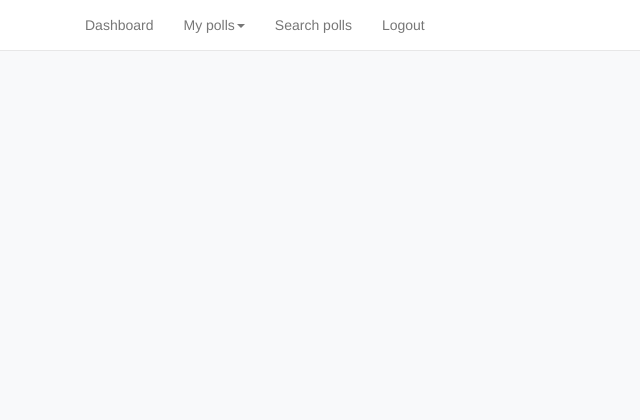
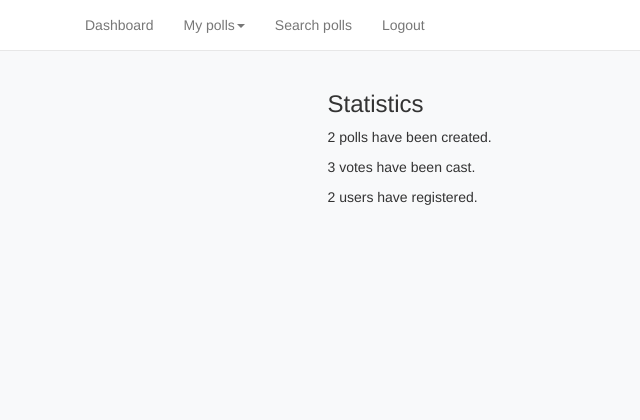
Before and after one commit to CowTard/Magic-Poll, a PHP site: page /panel/dashboard.php in a window 1280 px wide. Shown: the top 420 px of the page, without its empty margins (0-640 px from the left). Run offline with PHP 8.4, Linux system fonts and the light colour scheme; the visitor is signed in with stand-in values (Sample User, id 1); data comes from the database, SQL or seed files in the repository.

Commit message:
Pequeno painel de estatísticas

```diff
--- a/panel/dashboard.php
+++ b/panel/dashboard.php
@@ -7,5 +7,30 @@
 
 	require 'dashboard_header.php';
 
+	$pollDb = new PDO('sqlite:../db/polls.db');
+	$userDb = new PDO('sqlite:../db/users.db');
+
+	$dbPrepared = $pollDb->prepare('SELECT * FROM Poll');
+	$dbPrepared->execute();
+	$polls = $dbPrepared->fetchAll();
+
+	$numPolls = count($polls);
+	$numVotes = 0;
+	foreach ($polls as $poll)
+		$numVotes += $poll['Votes'];
+
+	$dbPrepared = $userDb->prepare('SELECT * FROM Users');
+	$dbPrepared->execute();
+	$numUsers = count($dbPrepared->fetchAll());
+?>
+<div class="row">
+	<div class="col-md-3 col-md-offset-3">
+		<h3>Statistics</h3>
+		<p><?php echo $numPolls . ' poll'; if ($numPolls != 1) echo 's have'; else echo ' has'; ?> been created.</p>
+		<p><?php echo $numVotes . ' vote'; if ($numVotes != 1) echo 's have'; else echo ' has'; ?> been cast.</p>
+		<p><?php echo $numUsers . ' user'; if ($numUsers != 1) echo 's have'; else echo ' has'; ?> registered.</p>
+	</div>
+</div>
+<?php
 	require 'dashboard_footer.php';
 ?>
```
